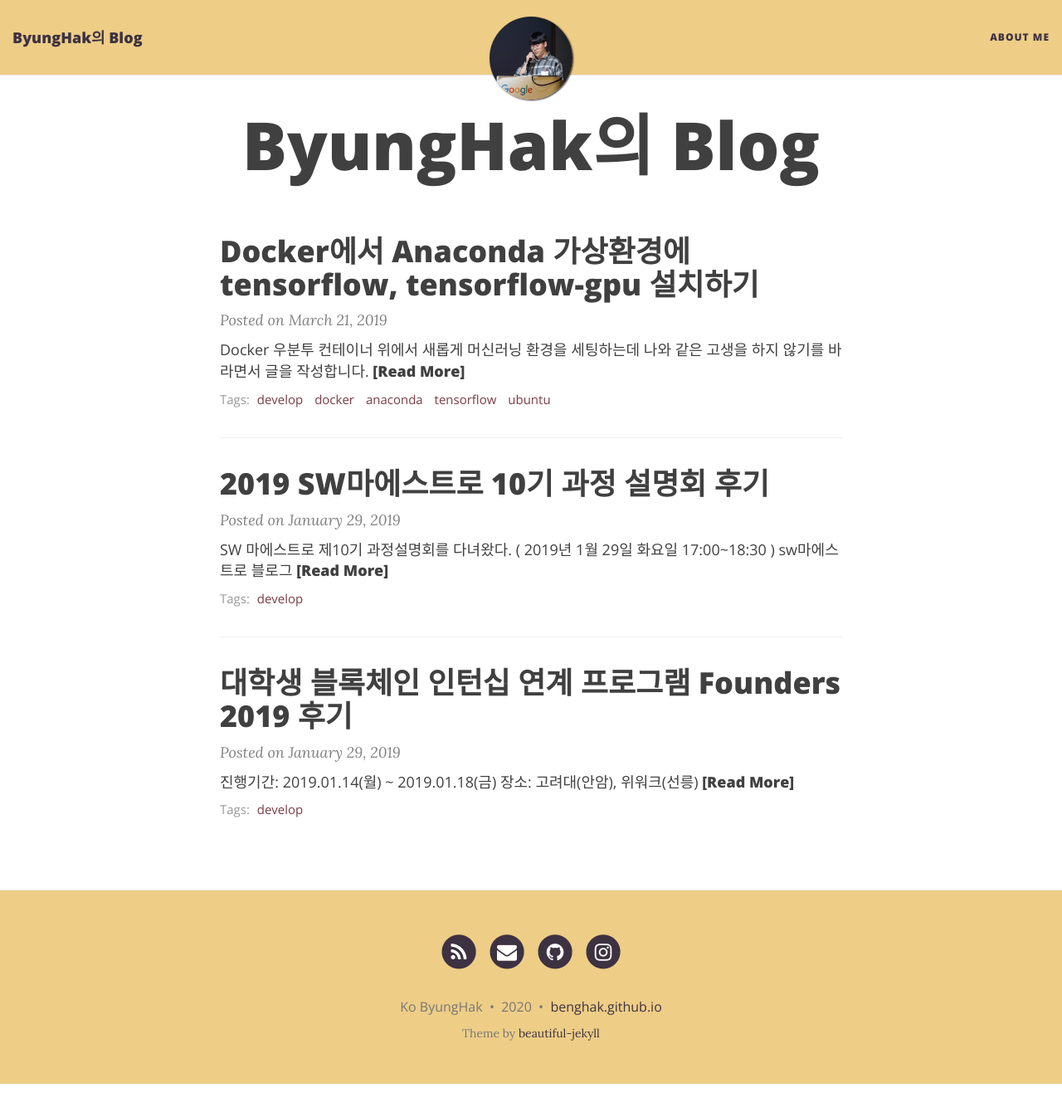
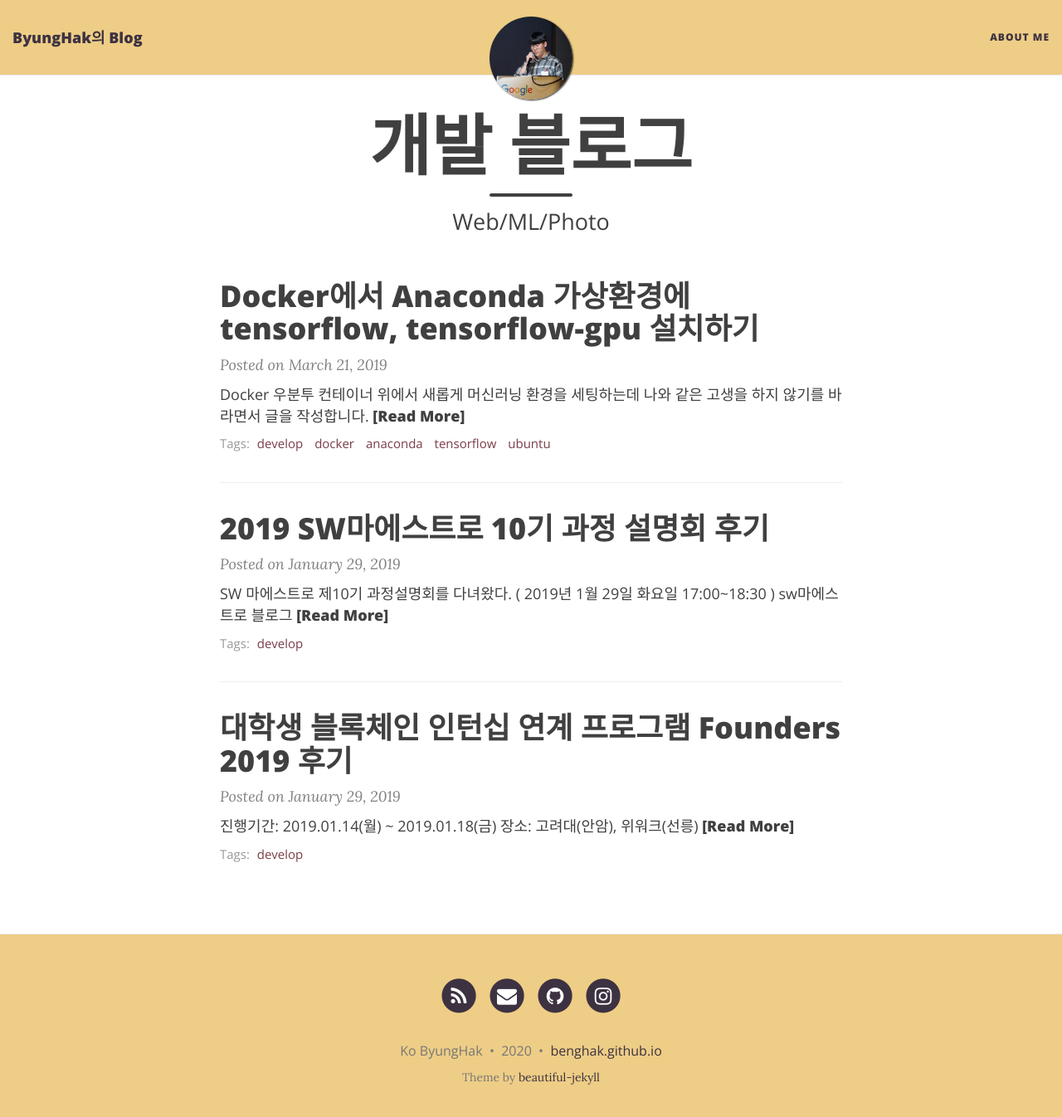
Before and after one commit to bengHak/benghak.github.io, a Jekyll site: the page built from index.html, in a window 1280 px wide and 1359 px high. Shown: the top 1346 px of the window at 83% size. Built offline with Jekyll 4.4.1, drawn with Linux system fonts in a browser that asks for light colours; nearby versions of some CDN libraries; the list of posts is cut into pages by our own code.

```diff
--- a/index.html
+++ b/index.html
@@ -1,7 +1,7 @@
 ---
 layout: page
-title: ByungHak의 Blog
-subtitle:
+title: 개발 블로그
+subtitle: Web/ML/Photo
 use-site-title: true
 ---
 
```
Also changed, not shown: aboutme.md (+5 -0 lines).
